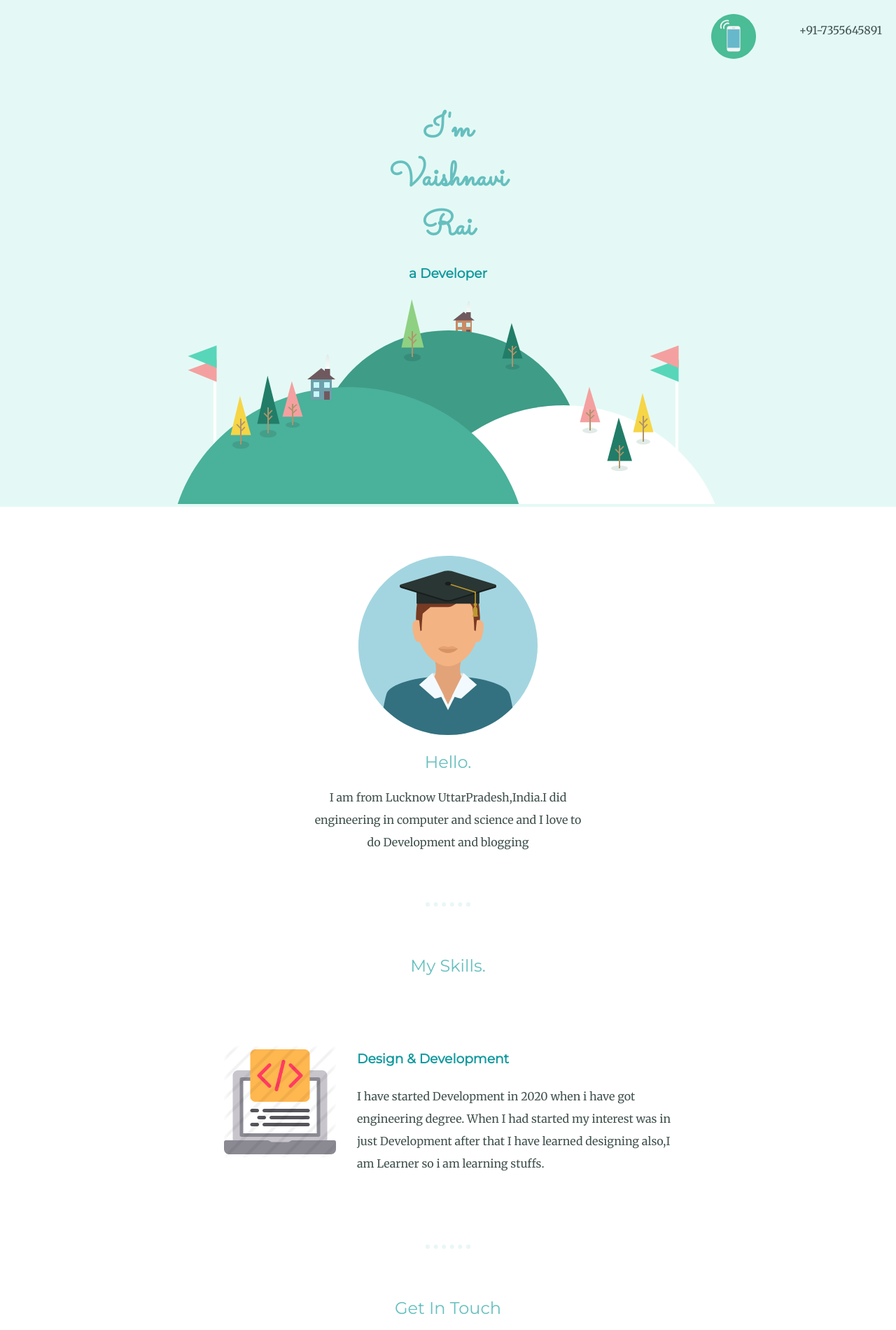
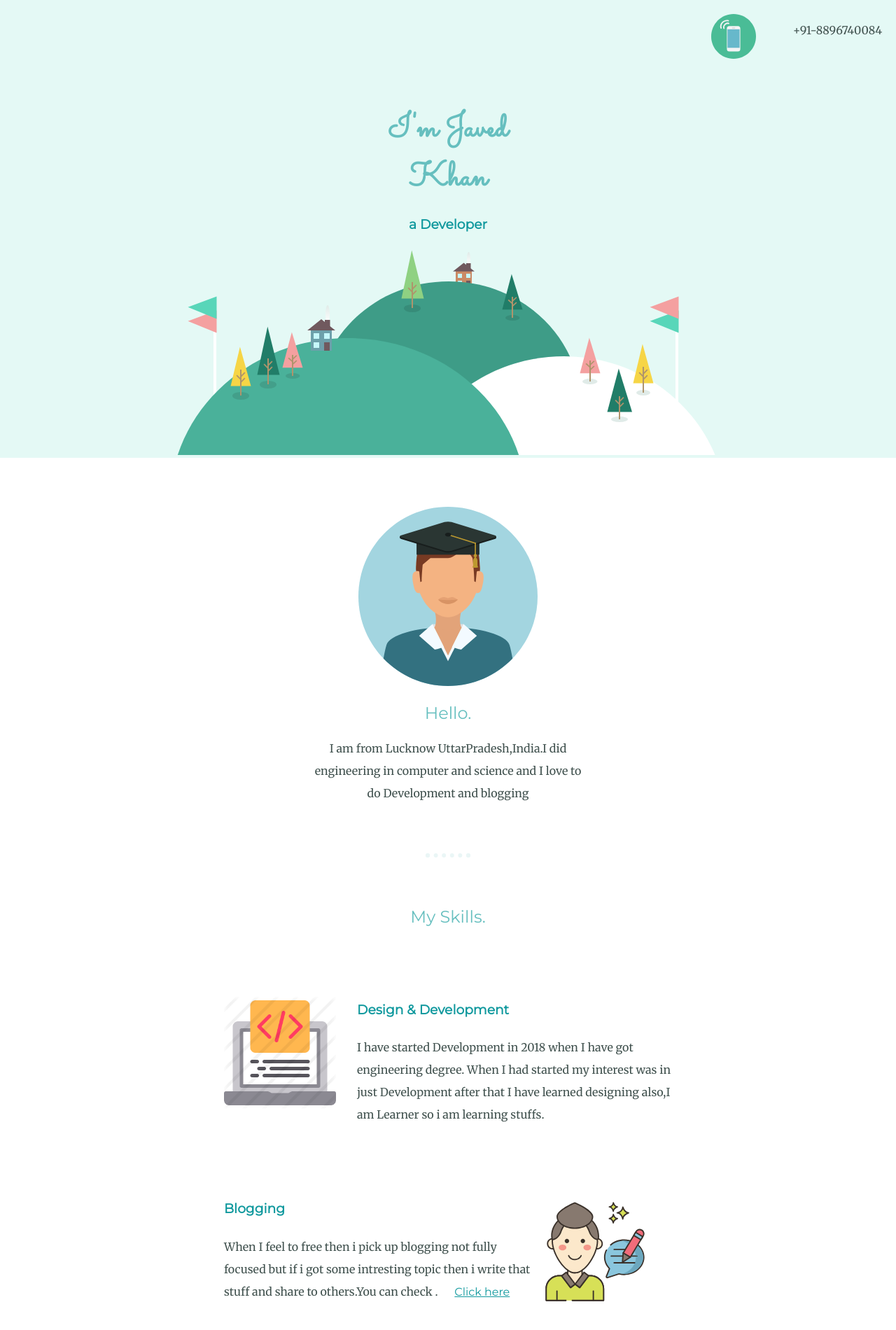
Before and after one commit to javedkhan-cyber/javedpersonal, a plain HTML site: page mysite/index.html in a window 1280 px wide. Shown: the top 1900 px of the page at 70% size. Drawn offline with Linux system fonts and the light colour scheme.

Commit message:
third commit

```diff
--- a/mysite/index.html
+++ b/mysite/index.html
@@ -2,14 +2,14 @@
 <html lang="en" dir="ltr">
   <head>
     <meta charset="utf-8">
-    <title>Vaishnavi Rai</title>
+    <title>Javed Khan</title>
     <link rel="stylesheet" href="css/style.css">
 <link href="https://fonts.googleapis.com/css?family=Merriweather|Montserrat|Sacramento&display=swap" rel="stylesheet">
   </head>
   <body>
 <div class="top-container">
-  <img class="top-cloud" src="images/mobile.svg" alt=""><span>+91-7355645891</span>
-  <h1> I'm Vaishnavi Rai</h1>
+  <img class="top-cloud" src="images/mobile.svg" alt=""><span>+91-8896740084</span>
+  <h1> I'm Javed Khan</h1>
   <h3>a Developer</h3>
 <img src="images/land.svg" alt="">
 
@@ -26,16 +26,21 @@
     <div class="skill-row">
       <img class="skill-image" src="images/skill.png" alt="">
       <h3>Design & Development</h3>
-      <p>I have started Development in 2020 when i have got engineering degree. When I had started my interest was in just Development after that I have learned designing also,I am Learner so i am learning stuffs.</p>
+      <p>I have started Development in 2018 when I have got engineering degree. When I had started my interest was in just Development after that I have learned designing also,I am Learner so i am learning stuffs.</p>
     </div>
 
   </div>
+      <div class="skill-row">
+      <img class="blogger" src="images/blogger.svg" alt="">
+      <h3>Blogging</h3>
+      <p>When I feel to free then i pick up blogging not fully focused but if i got some intresting topic then i write that stuff and share to others.You can check .  <a href="https://techjblog.blogspot.com">Click here</a></p>
+    </div>
   <hr>
   <div class="contact-me">
     <h2>Get In Touch</h2>
     <h3>If you want to develop your website just ping me.</h3>
     <p class="msg">I do not want to become available I want to be painstakingly valuable.It's all about trust.</p>
-    <a class="btn" href="mailto:vaishnavirai656m@gmail.com">CONTACT ME</a>
+    <a class="btn" href="mailto:javedkhan1802@gmail.com">CONTACT ME</a>
 
   </div>
 </div>
@@ -45,7 +50,7 @@
   <a class="footer-link" href="https://www.linkedin.com/">LinkedIn</a>
   <a class="footer-link" href="https://twitter.com/">Twitter</a>
   <a class="footer-link" href="https://www.appbrewery.co/">Website</a>
-  <p class="copy">© 2019 Vaishnavi Rai @StatusLoading...</p>
+  <p class="copy">© 2019 Javed Khan @StatusLoading...</p>
 </div>
 
   </body>
```
